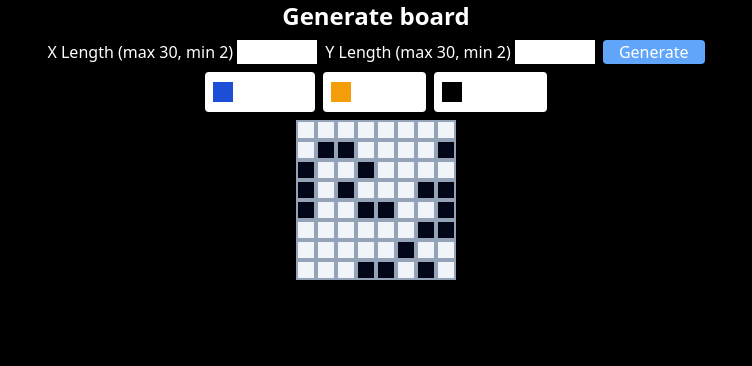
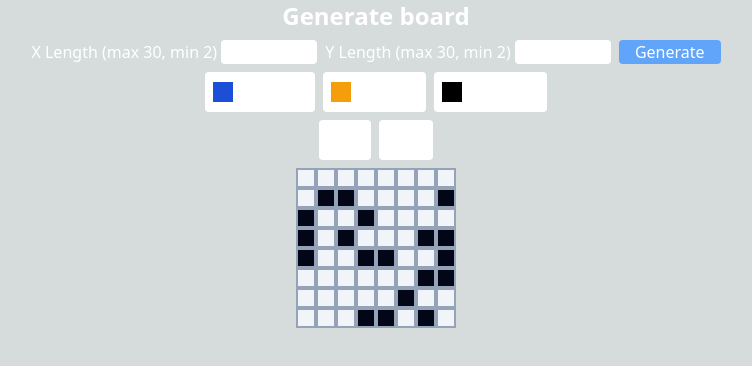
Before and after one commit to Mohamad-Ilham-Ramadhan/astar-path-finding-algorithm-react, a Next.js app: page / in a window 1280 px wide. Shown: the top 366 px of the page, without its empty margins (264-1016 px from the left). Built offline with nearby package versions, Linux system fonts and the light colour scheme.

Commit message:
(feat, view) add start and clear button

```diff
--- a/pages/index.jsx
+++ b/pages/index.jsx
@@ -48,7 +48,7 @@ export default function Home() {
         <div className="flex justify-center mb-2">
           <label className="mr-2" htmlFor="x-length">
             X Length (max 30, min 2){' '}
-            <input type="number" max={30} min={2} value={xInput}
+            <input className="px-2 rounded" type="number" max={30} min={2} value={xInput}
               onChange={(e) => {
                 if (e.target.value > 30) e.target.value = 30;
                 setXInput(e.target.value);
@@ -60,7 +60,7 @@ export default function Home() {
           </label>
           <label htmlFor="x-length" className="mr-2">
             Y Length (max 30, min 2){' '}
-            <input type="number" max={30} min={2} value={yInput}
+            <input className="px-2 rounded" type="number" max={30} min={2} value={yInput}
               onChange={(e) => {
                 if (e.target.value > 30) e.target.value = 30;
                 setYInput(e.target.value);
@@ -78,19 +78,19 @@ export default function Home() {
           >Generate</button>
         </div>
         <div className="flex gap-2 justify-center mb-2">
-          <button className={`bg-white rounded flex items-center p-2 ${pick === 'start' && 'border-2 border-black' }`}
+          <button className={`bg-white rounded flex items-center p-2 ${pick === 'start' && 'outline outline-2 outline-black' }`}
             onClick={() => dispatch(setPick('start'))}
           >
             <div className="bg-blue-700 w-5 h-5 mr-1"></div>
             <div>Pick Start</div>
           </button>
-          <button className={`bg-white rounded flex items-center p-2 ${pick === 'end' && 'border-2 border-black' }`}
+          <button className={`bg-white rounded flex items-center p-2 ${pick === 'end' && 'outline outline-2 outline-black' }`}
             onClick={() => dispatch(setPick('end'))}
           >
             <div className="bg-amber-500 w-5 h-5 mr-1"></div>
             <div>Pick End</div>
           </button>
-          <button className={`bg-white rounded flex items-center p-2 ${pick === 'wall' && 'border-2 border-black' }`}
+          <button className={`bg-white rounded flex items-center p-2 ${pick === 'wall' && 'outline outline-2 outline-black' }`}
             onClick={() => dispatch(setPick('wall'))}
           >
             <div className="bg-black w-5 h-5 mr-1"></div>
@@ -98,6 +98,12 @@ export default function Home() {
           </button>
         </div>
       </div>
+
+      <div className="flex gap-2 justify-center mb-2">
+        <button className="bg-white rounded p-2 active:outline active:outline-2 active:outline-black">Start</button>
+        <button className="bg-white rounded p-2 active:outline active:outline-2 active:outline-black">Clear</button>
+      </div>
+
       <div ref={boardRef} id="board" className='grid justify-center	'>
         {boxes.length > 0 && boxes.map((b) => (
           <Box key={`${b.x}${b.y}${boardId}`} x={b.x} y={b.y} type={b.type} index={b.index}
--- a/styles/globals.css
+++ b/styles/globals.css
@@ -18,10 +18,5 @@
 
 body {
   color: rgb(var(--foreground-rgb));
-  background: linear-gradient(
-      to bottom,
-      transparent,
-      rgb(var(--background-end-rgb))
-    )
-    rgb(var(--background-start-rgb));
+  background-color: rgb(214, 219, 220);
 }
```
